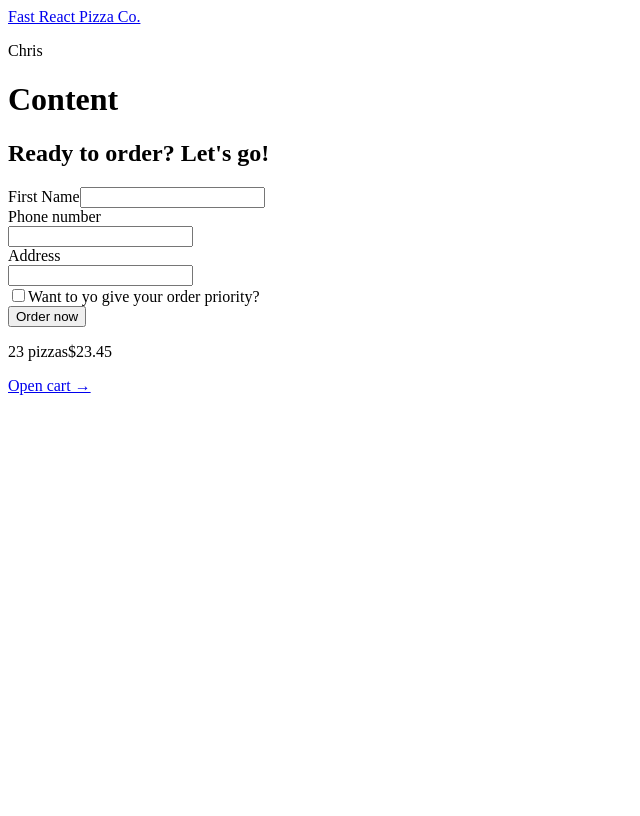
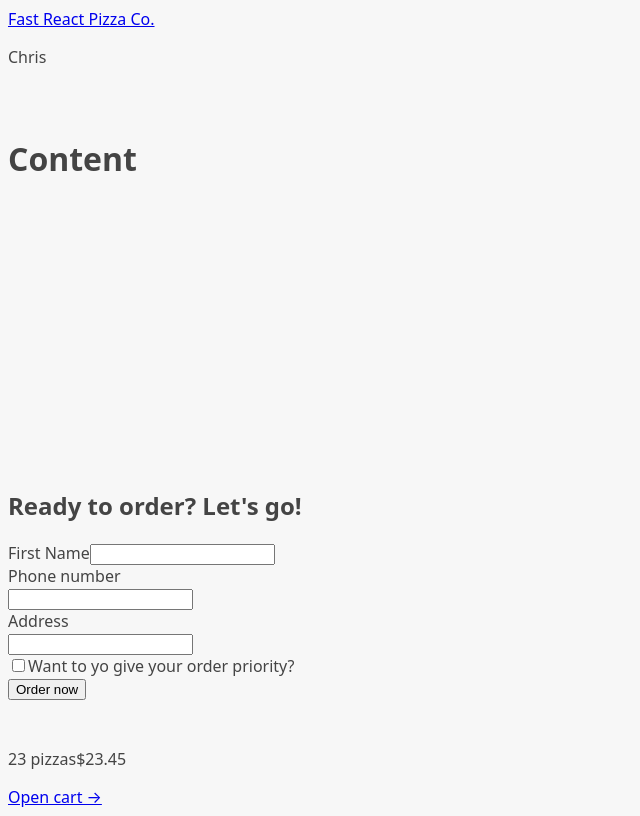
Before and after one commit to chriscashen/fast-react-pizza, a React (Vite) app: page /order/new in a window 1280 px wide. Shown: the whole page, without its empty margins (0-640 px from the left). Built offline with nearby package versions, Linux system fonts and the light colour scheme.

Commit message:
add global loading state

```diff
--- a/src/main.jsx
+++ b/src/main.jsx
@@ -1,6 +1,8 @@
 import React from 'react'
 import ReactDOM from 'react-dom/client'
 import App from './App.jsx'
+import './index.css';
+
 
 ReactDOM.createRoot(document.getElementById('root')).render(
   <React.StrictMode>
--- a/src/ui/AppLayout.jsx
+++ b/src/ui/AppLayout.jsx
@@ -1,11 +1,16 @@
 import React from "react";
 import Header from "./Header";
 import CartOverview from "../features/cart/CartOverview";
-import { Outlet } from "react-router-dom";
+import { Outlet, useNavigation } from "react-router-dom";
+import Loader from "./Loader";
 
 function AppLayout() {
+const navigation = useNavigation()
+const isLoading = navigation.state === "loading"
+
   return (
-    <div>
+    <div className="layout">
+      {isLoading && <Loader />}
       <Header />
 
       <main>
--- /dev/null
+++ b/src/ui/Loader.jsx
@@ -0,0 +1,9 @@
+import React from 'react'
+
+function Loader() {
+  return (
+    <div className='loader'>Loader</div>
+  )
+}
+
+export default Loader
```
Also changed, not shown: src/index.css (renamed from index.css).
